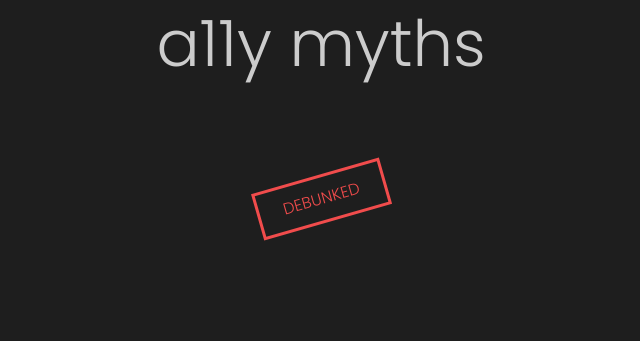
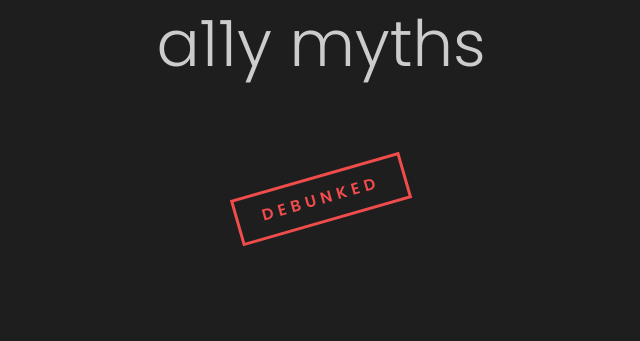
Before and after one commit to sergeicodes/a11ymyths, a web app: file index.html in a window 1280 px wide. Shown: the part 135-476 px from the top of the page, without its empty margins (319-959 px from the left). Run offline with its HTML, style and script files only (its server is not run), Linux system fonts and the light colour scheme.

Commit message:
Update styles

```diff
--- a/css/styles.css
+++ b/css/styles.css
@@ -59,6 +59,8 @@ strong {
   display: inline-block;
   padding: 0.5rem 1.5rem;
   transform: rotate(-16deg);
+  letter-spacing: 0.3rem;
+  font-weight: 600;
 }
 
 .content {
```
